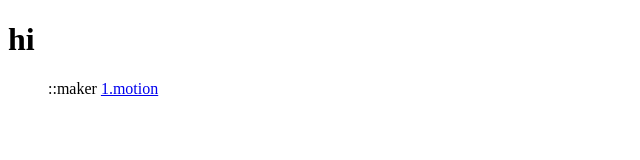
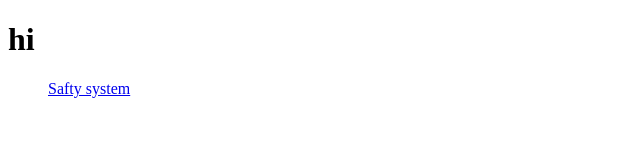
Before and after one commit to chogle0603/chogle0603.github.io, a plain HTML site: page index.html in a window 1280 px wide. Shown: the whole page, without its empty margins (0-640 px from the left). Drawn offline with Linux system fonts and the light colour scheme.

Commit message:
Update index.html

```diff
--- a/index.html
+++ b/index.html
@@ -10,8 +10,7 @@
     <h1>hi</h1>
     <ul>
         <ii>
-            ::maker
-            <a href="./data.html"> 1.motion </a>
+            <a href="./data.html"> Safty system </a>
         </li>
     </ul>
 </body>
```
